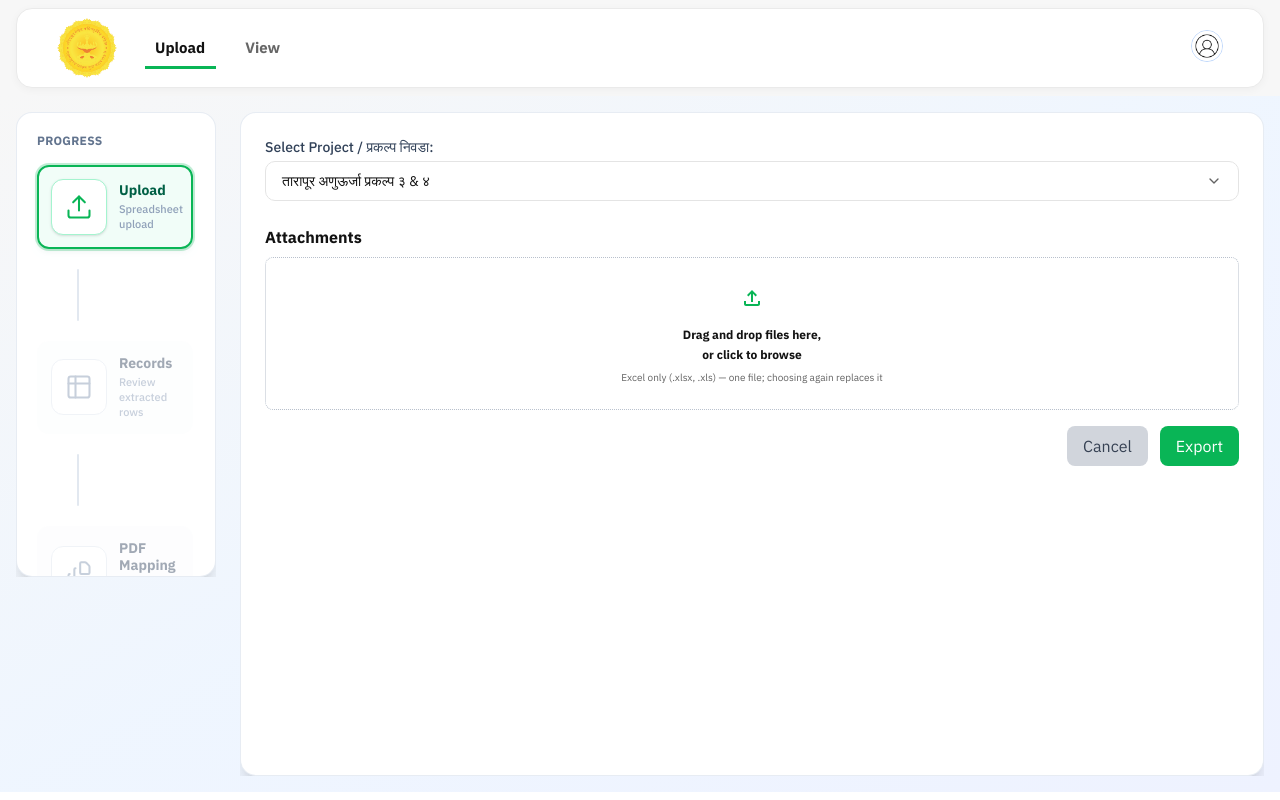
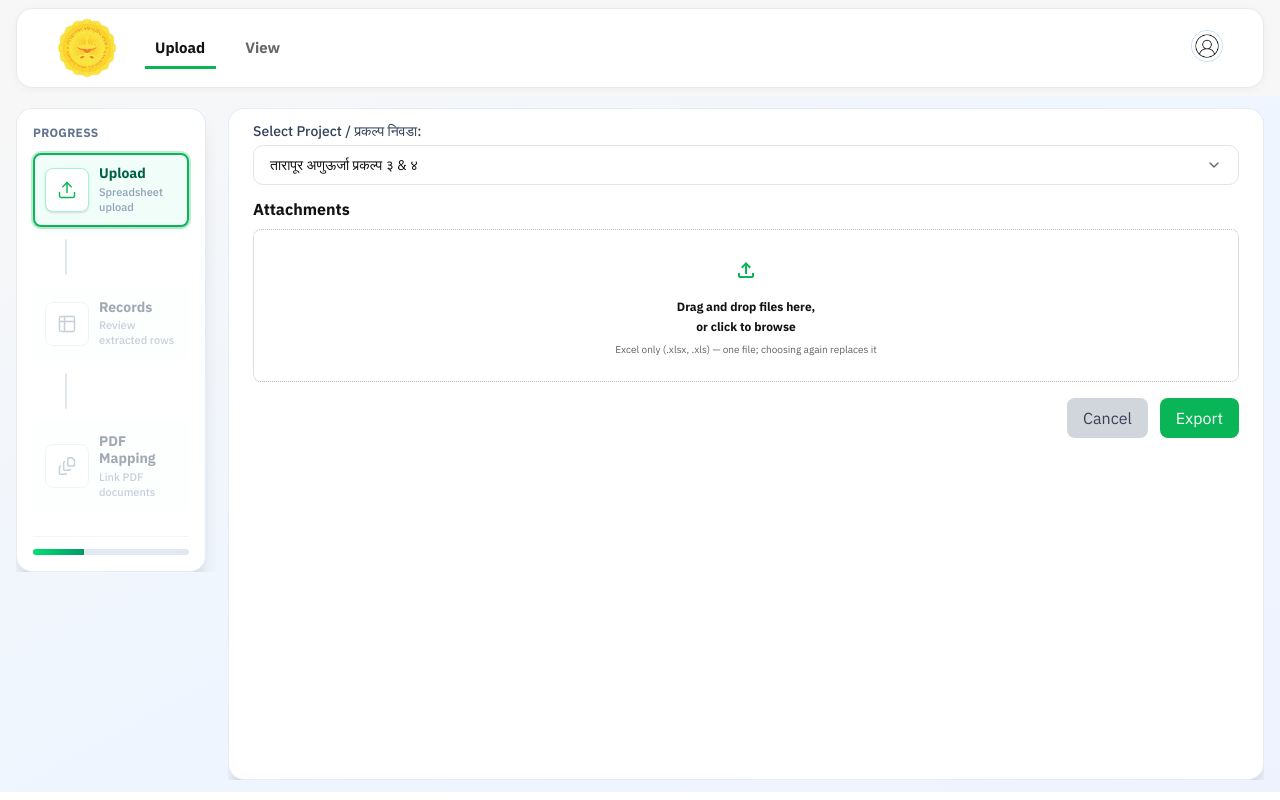
Before and after one commit to chetanampcus/anu_urja_frontend, a Next.js app: page / in a window 1280 px wide. Built offline with nearby package versions, Linux system fonts and the light colour scheme.

Commit message:
Updated Table UI

```diff
--- a/app/page.tsx
+++ b/app/page.tsx
@@ -629,15 +629,15 @@ export default function Home() {
     <div
       className={`flex min-h-0 flex-col overflow-hidden transition-colors duration-300 h-[calc(100dvh-6.5rem)] max-h-[calc(100dvh-6.5rem)] ${darkMode ? "dark bg-slate-900" : "bg-gradient-to-br from-[#F7F7F7] via-blue-50 to-indigo-50"}`}
     >
-      <main className="mx-auto flex h-full min-h-0 w-full max-w-[1600px] flex-1 flex-col px-3 py-2 sm:px-4 sm:py-3 lg:py-4 [@media(min-width:1024px)_and_(max-height:760px)]:px-3 [@media(min-width:1024px)_and_(max-height:760px)]:py-1.5">
-        <div className="flex min-h-0 flex-1 flex-col gap-3 overflow-hidden lg:flex-row lg:items-stretch lg:gap-6 [@media(min-width:1024px)_and_(max-height:760px)]:lg:gap-4">
-          {/* Left: stepper — ~30% shorter than full column (max 70% height); whole column scrolls on lg if needed */}
-          <aside className="flex min-h-0 w-full max-h-[38dvh] shrink overflow-hidden self-stretch [scrollbar-width:thin] lg:max-h-[70%] lg:min-h-0 lg:w-[18%] lg:min-w-[9rem] lg:max-w-[12.5rem] lg:shrink-0 lg:self-start lg:overflow-y-auto lg:overflow-x-hidden [@media(min-width:1024px)_and_(max-height:760px)]:lg:w-[16%] [@media(min-width:1024px)_and_(max-height:760px)]:lg:min-w-[8.5rem] [@media(min-width:1024px)_and_(max-height:760px)]:lg:max-w-[11rem]">
-            <div className="flex h-full min-h-0 w-full max-h-full flex-col overflow-hidden rounded-2xl border border-slate-200/80 bg-white p-3 shadow-xl dark:border-slate-700 dark:bg-slate-800 sm:p-5 lg:h-auto lg:max-h-none lg:min-h-0 [@media(min-width:1024px)_and_(max-height:760px)]:p-2.5 [@media(min-width:1024px)_and_(max-height:760px)]:sm:p-2.5">
-              <p className="mb-2 shrink-0 text-xs font-semibold uppercase tracking-wide text-slate-500 dark:text-slate-400 sm:mb-4 [@media(min-width:1024px)_and_(max-height:760px)]:mb-1 [@media(min-width:1024px)_and_(max-height:760px)]:sm:mb-1.5">
+      <main className="mx-auto flex h-full min-h-0 w-full max-w-[1600px] flex-1 flex-col px-3 py-3 sm:px-4 [@media(min-width:1024px)_and_(max-height:760px)]:px-3 [@media(min-width:1024px)_and_(max-height:760px)]:py-3">
+        <div className="flex min-h-0 flex-1 flex-col gap-3 overflow-hidden lg:flex-row lg:items-stretch lg:gap-3">
+          {/* Left: stepper — max height cap on lg; must use overflow-y-auto (never overflow-hidden) so all steps scroll into view */}
+          <aside className="flex min-h-0 w-full max-h-[38dvh] shrink self-stretch overflow-x-hidden overflow-y-auto overscroll-contain [scrollbar-width:thin] [-ms-overflow-style:auto] [scrollbar-gutter:stable] lg:max-h-[70%] lg:min-h-0 lg:w-[18%] lg:min-w-[9rem] lg:max-w-[12.5rem] lg:shrink-0 lg:self-start [@media(min-width:1024px)_and_(max-height:760px)]:lg:w-[16%] [@media(min-width:1024px)_and_(max-height:760px)]:lg:min-w-[8.5rem] [@media(min-width:1024px)_and_(max-height:760px)]:lg:max-w-[11rem]">
+            <div className="flex w-full min-w-0 flex-col overflow-visible rounded-2xl border border-slate-200/80 bg-white p-3 shadow-xl dark:border-slate-700 dark:bg-slate-800 sm:p-4 lg:min-h-0 [@media(min-width:1024px)_and_(max-height:760px)]:p-2.5 [@media(min-width:1024px)_and_(max-height:760px)]:sm:p-2.5">
+              <p className="mb-2 shrink-0 text-xs font-semibold uppercase tracking-wide text-slate-500 dark:text-slate-400 sm:mb-3 [@media(min-width:1024px)_and_(max-height:760px)]:mb-1 [@media(min-width:1024px)_and_(max-height:760px)]:sm:mb-1.5">
                 Progress
               </p>
-              <div className="flex min-h-0 flex-1 flex-col overflow-y-auto overscroll-contain pb-3 pr-0.5 [scrollbar-width:thin] lg:flex-none lg:overflow-visible">
+              <div className="flex min-h-0 w-full min-w-0 flex-col pb-2">
                 {steps.map((step, index) => {
                   const isActive = activeTab === step.key;
                   const isCompleted = isStepCompleted(step.key);
@@ -653,7 +653,7 @@ export default function Home() {
                         aria-current={isActive ? "step" : undefined}
                         disabled={disabled}
                         onClick={() => goToStep(step.key)}
-                        className={`group flex w-full items-center gap-2 rounded-xl p-2 text-left transition-all duration-200 sm:gap-3 sm:p-3 [@media(min-width:1024px)_and_(max-height:760px)]:gap-1.5 [@media(min-width:1024px)_and_(max-height:760px)]:p-1.5 [@media(min-width:1024px)_and_(max-height:760px)]:sm:gap-2 [@media(min-width:1024px)_and_(max-height:760px)]:sm:p-2 ${
+                        className={`group flex w-full items-center gap-2 rounded-lg p-2 text-left transition-all duration-200 sm:gap-2.5 sm:p-2.5 lg:gap-2.5 lg:p-2.5 [@media(min-width:1024px)_and_(max-height:760px)]:gap-1.5 [@media(min-width:1024px)_and_(max-height:760px)]:p-1.5 [@media(min-width:1024px)_and_(max-height:760px)]:sm:gap-2 [@media(min-width:1024px)_and_(max-height:760px)]:sm:p-2 ${
                           isActive
                             ? "border-2 border-[#09b556] bg-emerald-50/70 shadow-md shadow-emerald-900/5 ring-2 ring-[#09b556]/25 dark:border-emerald-500 dark:bg-emerald-950/35 dark:ring-emerald-500/30"
                             : "border-2 border-transparent bg-slate-50/50 dark:bg-slate-700/30"
@@ -664,7 +664,7 @@ export default function Home() {
                         } ${disabled ? "cursor-not-allowed opacity-50" : "cursor-pointer"}`}
                       >
                         <span
-                          className={`flex h-11 w-11 shrink-0 items-center justify-center rounded-xl border transition-colors sm:h-12 sm:w-12 lg:h-14 lg:w-14 [@media(min-width:1024px)_and_(max-height:760px)]:h-9 [@media(min-width:1024px)_and_(max-height:760px)]:w-9 [@media(min-width:1024px)_and_(max-height:760px)]:sm:h-9 [@media(min-width:1024px)_and_(max-height:760px)]:sm:w-9 [@media(min-width:1024px)_and_(max-height:760px)]:lg:h-10 [@media(min-width:1024px)_and_(max-height:760px)]:lg:w-10 ${
+                          className={`flex h-10 w-10 shrink-0 items-center justify-center rounded-lg border transition-colors sm:h-11 sm:w-11 lg:h-11 lg:w-11 [@media(min-width:1024px)_and_(max-height:760px)]:h-9 [@media(min-width:1024px)_and_(max-height:760px)]:w-9 [@media(min-width:1024px)_and_(max-height:760px)]:sm:h-9 [@media(min-width:1024px)_and_(max-height:760px)]:sm:w-9 [@media(min-width:1024px)_and_(max-height:760px)]:lg:h-10 [@media(min-width:1024px)_and_(max-height:760px)]:lg:w-10 ${
                             isActive
                               ? "border-emerald-200 bg-white text-[#09b556] shadow-sm dark:border-emerald-700 dark:bg-slate-800 dark:text-emerald-400"
                               : isCompleted
@@ -673,9 +673,9 @@ export default function Home() {
                           }`}
                         >
                           {isCompleted ? (
-                            <Check className="h-5 w-5 stroke-[2.5] sm:h-6 sm:w-6 lg:h-7 lg:w-7 [@media(min-width:1024px)_and_(max-height:760px)]:h-4 [@media(min-width:1024px)_and_(max-height:760px)]:w-4 [@media(min-width:1024px)_and_(max-height:760px)]:sm:h-4 [@media(min-width:1024px)_and_(max-height:760px)]:sm:w-4 [@media(min-width:1024px)_and_(max-height:760px)]:lg:h-5 [@media(min-width:1024px)_and_(max-height:760px)]:lg:w-5" aria-hidden />
+                            <Check className="h-4 w-4 stroke-[2.5] sm:h-5 sm:w-5 lg:h-5 lg:w-5 [@media(min-width:1024px)_and_(max-height:760px)]:h-4 [@media(min-width:1024px)_and_(max-height:760px)]:w-4 [@media(min-width:1024px)_and_(max-height:760px)]:sm:h-4 [@media(min-width:1024px)_and_(max-height:760px)]:sm:w-4 [@media(min-width:1024px)_and_(max-height:760px)]:lg:h-5 [@media(min-width:1024px)_and_(max-height:760px)]:lg:w-5" aria-hidden />
                           ) : (
-                            <StepIcon className="h-5 w-5 sm:h-6 sm:w-6 lg:h-7 lg:w-7 [@media(min-width:1024px)_and_(max-height:760px)]:h-4 [@media(min-width:1024px)_and_(max-height:760px)]:w-4 [@media(min-width:1024px)_and_(max-height:760px)]:sm:h-4 [@media(min-width:1024px)_and_(max-height:760px)]:sm:w-4 [@media(min-width:1024px)_and_(max-height:760px)]:lg:h-5 [@media(min-width:1024px)_and_(max-height:760px)]:lg:w-5" strokeWidth={1.75} aria-hidden />
+                            <StepIcon className="h-4 w-4 sm:h-5 sm:w-5 lg:h-5 lg:w-5 [@media(min-width:1024px)_and_(max-height:760px)]:h-4 [@media(min-width:1024px)_and_(max-height:760px)]:w-4 [@media(min-width:1024px)_and_(max-height:760px)]:sm:h-4 [@media(min-width:1024px)_and_(max-height:760px)]:sm:w-4 [@media(min-width:1024px)_and_(max-height:760px)]:lg:h-5 [@media(min-width:1024px)_and_(max-height:760px)]:lg:w-5" strokeWidth={1.75} aria-hidden />
                           )}
                         </span>
                         <span className="min-w-0 flex-1">
@@ -699,11 +699,11 @@ export default function Home() {
                       </button>
                       {index < steps.length - 1 && (
                         <div
-                          className="flex justify-start py-2 pl-7 sm:py-3 sm:pl-9 lg:py-5 lg:pl-10 [@media(min-width:1024px)_and_(max-height:760px)]:py-1 [@media(min-width:1024px)_and_(max-height:760px)]:pl-5 [@media(min-width:1024px)_and_(max-height:760px)]:sm:py-1 [@media(min-width:1024px)_and_(max-height:760px)]:sm:pl-6 [@media(min-width:1024px)_and_(max-height:760px)]:lg:py-1.5 [@media(min-width:1024px)_and_(max-height:760px)]:lg:pl-7"
+                          className="flex justify-start py-2 pl-6 sm:py-2.5 sm:pl-8 lg:py-3 lg:pl-8 [@media(min-width:1024px)_and_(max-height:760px)]:py-1 [@media(min-width:1024px)_and_(max-height:760px)]:pl-5 [@media(min-width:1024px)_and_(max-height:760px)]:sm:py-1 [@media(min-width:1024px)_and_(max-height:760px)]:sm:pl-6 [@media(min-width:1024px)_and_(max-height:760px)]:lg:py-1.5 [@media(min-width:1024px)_and_(max-height:760px)]:lg:pl-7"
                           aria-hidden
                         >
                           <div
-                            className={`w-0.5 min-h-[28px] shrink-0 rounded-full sm:min-h-[40px] lg:min-h-[52px] [@media(min-width:1024px)_and_(max-height:760px)]:min-h-[18px] [@media(min-width:1024px)_and_(max-height:760px)]:sm:min-h-[20px] [@media(min-width:1024px)_and_(max-height:760px)]:lg:min-h-[24px] ${
+                            className={`w-0.5 min-h-[24px] shrink-0 rounded-full sm:min-h-[32px] lg:min-h-[36px] [@media(min-width:1024px)_and_(max-height:760px)]:min-h-[18px] [@media(min-width:1024px)_and_(max-height:760px)]:sm:min-h-[20px] [@media(min-width:1024px)_and_(max-height:760px)]:lg:min-h-[24px] ${
                               isCompleted
                                 ? "bg-gradient-to-b from-emerald-400 to-emerald-600"
                                 : "bg-slate-200 dark:bg-slate-600"
@@ -737,8 +737,8 @@ export default function Home() {
           <div className="flex min-h-0 min-w-0 flex-1 basis-0 flex-col overflow-x-hidden overflow-y-auto overscroll-contain [scrollbar-width:thin] lg:min-h-0">
             <div className="flex h-auto min-h-full w-full shrink-0 flex-col overflow-hidden rounded-2xl border border-slate-200/80 bg-white shadow-xl dark:border-slate-700 dark:bg-slate-800">
               {/* Shared horizontal inset: padding on wrapper */}
-              <div className="flex min-h-0 flex-1 flex-col px-6 pb-6 pt-6 [@media(min-width:1024px)_and_(max-height:760px)]:px-4 [@media(min-width:1024px)_and_(max-height:760px)]:pb-3 [@media(min-width:1024px)_and_(max-height:760px)]:pt-3">
-                <div className="relative mb-6 shrink-0 w-full [@media(min-width:1024px)_and_(max-height:760px)]:mb-3" style={{ zIndex: 100 }}>
+              <div className="flex min-h-0 flex-1 flex-col px-4 py-3 sm:px-6 [@media(min-width:1024px)_and_(max-height:760px)]:px-4 [@media(min-width:1024px)_and_(max-height:760px)]:py-3">
+                <div className="relative mb-3 shrink-0 w-full" style={{ zIndex: 100 }}>
                   <label className={`mb-1 block text-sm font-medium ${isProjectDisabled ? "text-gray-400 dark:text-gray-500" : "text-slate-700 dark:text-slate-300"}`}>
                     Select Project / प्रकल्प निवडा:
                     {isProjectDisabled && <span className="ml-2 text-xs text-gray-400">(Project locked after extraction)</span>}
@@ -1078,24 +1078,29 @@ export default function Home() {
           </div>
         )}
 
-        {/* Stage 2: PDF Mapping Tab */}
+        {/* Stage 2: PDF Mapping Tab — flat layout, aligned with Select Project (no extra card wrapper) */}
         {activeTab === 'mapping' && (
-          <div className="bg-[#FAFAFA] dark:bg-slate-800 rounded-2xl shadow-xl p-6">
-            <div className="mb-6 border-b border-indigo-200 dark:border-indigo-800 pb-4">
-              <div className="flex items-center justify-between flex-wrap gap-3">
-                <div>
-                  <h2 className="text-xl font-bold bg-gradient-to-r from-black to-gray-500 bg-clip-text text-transparent">
+          <div className="w-full text-left">
+            <div className="mb-6">
+              <div className="flex flex-col items-start text-left">
+                <div className="flex w-full flex-wrap items-center justify-start gap-x-5 gap-y-2 text-left">
+                  <h2 className="min-w-0 text-left text-xl font-bold text-slate-900 dark:text-slate-100">
                     Stage 2: PDF Document Mapping
-                  </h2>                  <p className="text-sm text-slate-500 dark:text-slate-400 mt-1">Link scanned PDF files to their corresponding extracted records. Auto-matching uses filename patterns against record metadata.</p>
+                  </h2>
+                  <div className="flex shrink-0 items-center gap-2 rounded-full border border-slate-200/80 bg-transparent px-3 py-1.5 dark:border-slate-600">
+                    <div className="h-2 w-2 shrink-0 animate-pulse rounded-full bg-green-500" />
+                    <span className="text-xs font-medium text-slate-600 dark:text-slate-400">
+                      {allRecords.length} Records Available for Mapping
+                    </span>
+                  </div>
                 </div>
-                <div className="flex items-center gap-2 px-3 py-1.5 bg-indigo-50 dark:bg-indigo-900/30 rounded-full">
-                  <div className="w-2 h-2 rounded-full bg-green-500 animate-pulse"></div>
-                  <span className="text-xs font-medium text-slate-600 dark:text-slate-400">{allRecords.length} Records Available for Mapping</span>
-                </div>
+                <p className="mt-3 text-sm text-slate-500 dark:text-slate-400 sm:mt-4">
+                  Link scanned PDF files to their corresponding extracted records. Auto-matching uses filename patterns against record metadata.
+                </p>
               </div>
             </div>
 
-            <div className="mb-6 bg-indigo-50 dark:bg-indigo-900/20 rounded-xl p-5 border border-indigo-200 dark:border-indigo-800">
+            <div className="mb-6 bg-indigo-50/40 dark:bg-indigo-950/15 rounded-xl p-5 border border-indigo-100/80 dark:border-indigo-900/35">
               <h3 className="text-md font-semibold text-slate-600 dark:text-slate-400 mb-4">Stage 2 Instructions – {selectedProject}</h3>
               <div className="space-y-4 text-sm text-slate-700 dark:text-slate-300">
                 <label className="flex items-start gap-3 cursor-pointer"><input type="checkbox" checked={checks[0]} onChange={() => { const updated = [...checks]; updated[0] = !updated[0]; setChecks(updated); }} className="mt-0.5" /><div><p>Have you created "{selectedProject}" in your SFTP Location?</p><p className="text-xs text-slate-500">तुम्ही SFTP लोकेशनमध्ये "{selectedProject}" तयार केला आहे का?</p></div></label>
@@ -1116,7 +1121,7 @@ export default function Home() {
               </div>
             )}
 
-            <div className="mt-8 flex justify-between border-t border-slate-200 dark:border-slate-700 pt-6">
+            <div className="mt-8 flex justify-between pt-6">
               <button
                 onClick={goToPreviousStep}
                 className="px-6 py-2.5 rounded-xl font-medium transition-all bg-slate-200 hover:bg-slate-300 text-slate-700 dark:bg-slate-700 dark:hover:bg-slate-600 dark:text-slate-300 shadow-sm flex items-center gap-2"
```
